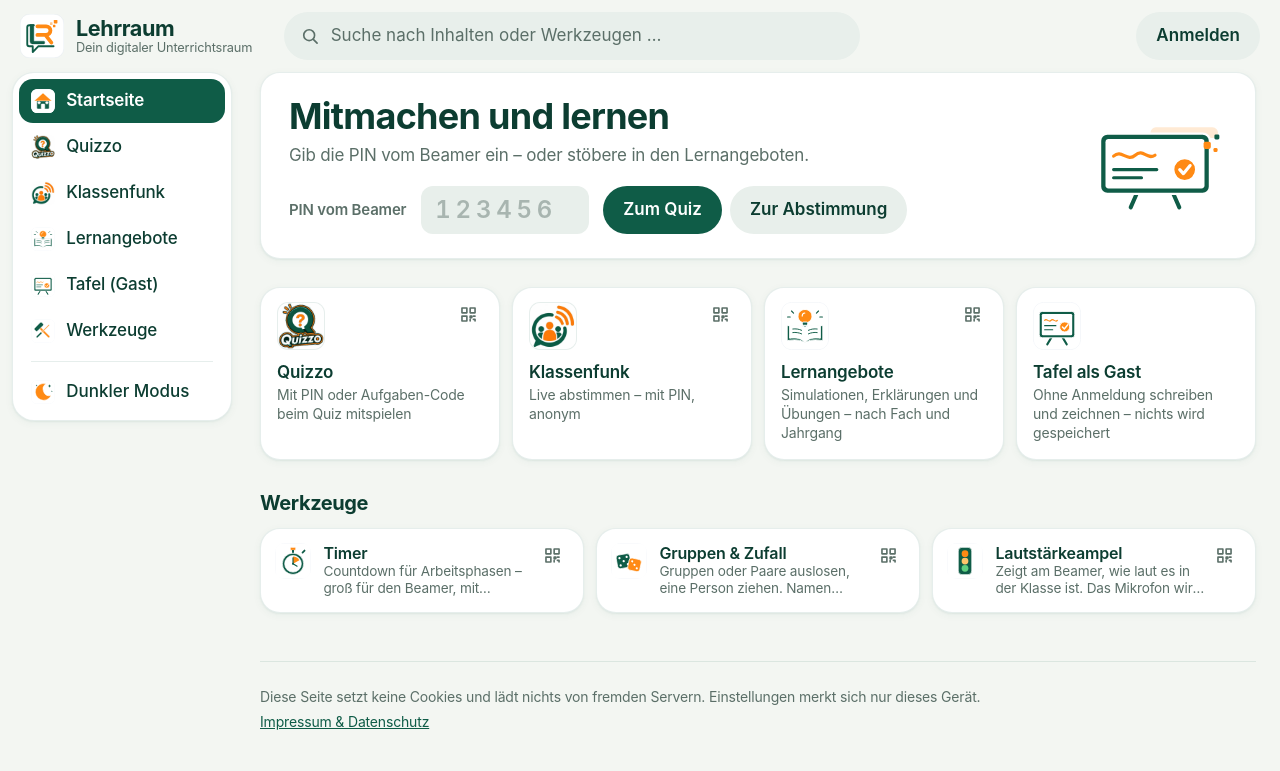
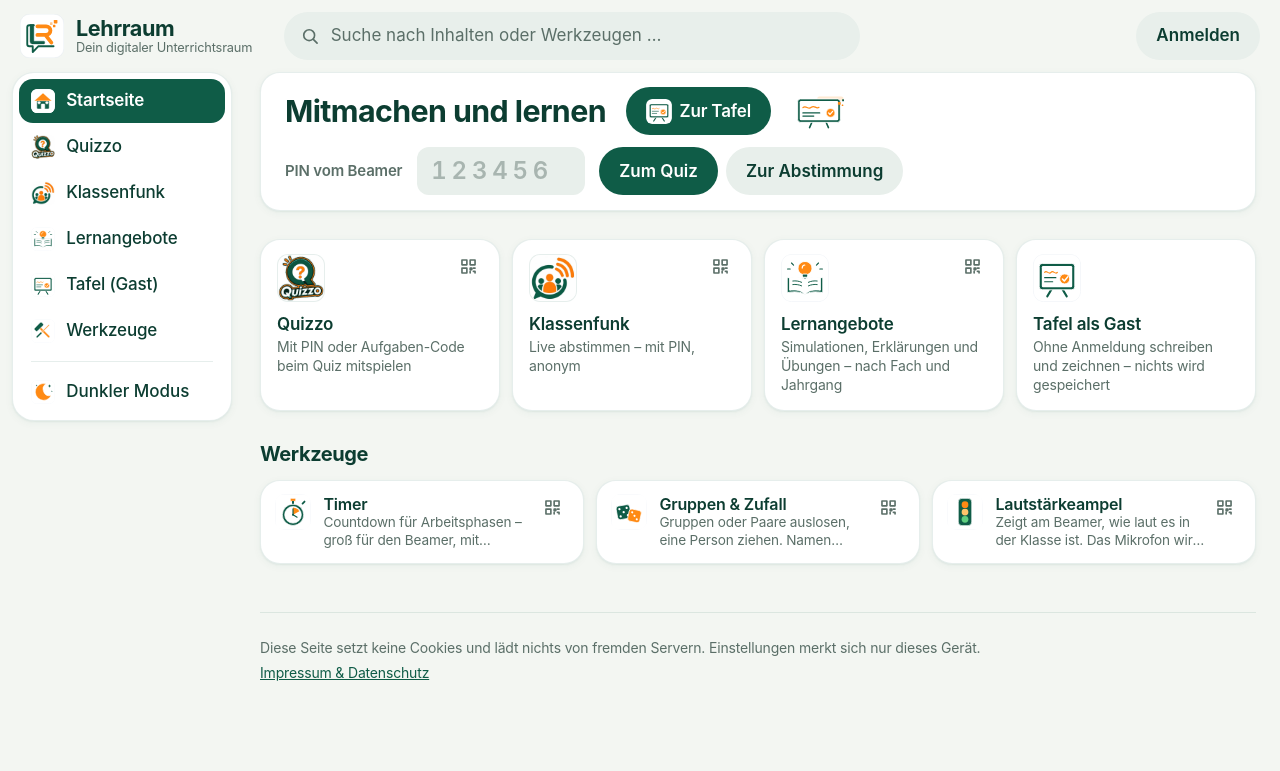
Before and after one commit to Kt-gymbruvi/Kt-gymbruvi.github.io, a plain HTML site: page index.html in a window 1280 px wide. Drawn offline with Linux system fonts and the light colour scheme.

Commit message:
Startseite: Willkommensfeld als schmale Zeile mit Tafel-Knopf und Tafel-Bild, Untersatz entfernt
Co-Authored-By: Claude Sonnet 5.5 <noreply@anthropic.com>

```diff
--- a/index.html
+++ b/index.html
@@ -49,10 +49,12 @@
         <h1 class="unsichtbar">Lehrraum</h1>
 
         <section class="begruessung" aria-labelledby="begruessung-titel">
+          <div class="begruessung-kopf">
+            <h2 id="begruessung-titel"></h2>
+            <a class="knopf" id="begruessung-knopf" href="#"></a>
+            <div class="begruessung-bild" id="begruessung-bild" aria-hidden="true"></div>
+          </div>
           <div class="begruessung-text">
-            <h2 id="begruessung-titel"></h2>
-            <p id="begruessung-zeile"></p>
-            <a class="knopf nur-lehrkraft" id="begruessung-knopf" href="#"></a>
             <form id="pin-form" class="pin-form nur-gast" novalidate>
               <label for="pin">PIN vom Beamer</label>
               <input id="pin" type="text" inputmode="numeric" autocomplete="off" maxlength="6" placeholder="123456" aria-describedby="pin-fehler" />
@@ -63,7 +65,6 @@
               <p id="pin-fehler" class="fehler" role="alert" hidden></p>
             </form>
           </div>
-          <div class="begruessung-bild" id="begruessung-bild" aria-hidden="true"></div>
         </section>
 
         <section aria-labelledby="links-titel">
--- a/js/app.js
+++ b/js/app.js
@@ -176,7 +176,6 @@
 
   function zeichneBegruessung() {
     $('begruessung-titel').textContent = lehrkraft ? SEITE.willkommen || 'Willkommen!' : SEITE.gastTitel || 'Mitmachen und lernen'
-    $('begruessung-zeile').textContent = (lehrkraft ? SEITE.willkommenText : SEITE.gastText) || ''
     const tafel = NAVIGATION.find((n) => n.symbol === 'bildschirm' && n.adresse && sichtbar(n))
     const knopf = $('begruessung-knopf')
     knopf.textContent = ''
--- a/startseite.css
+++ b/startseite.css
@@ -20,34 +20,37 @@ body[data-rolle='lehrkraft'] .nur-gast {
 /* ---------- Begrüßung: weiße Karte, großer Titel ---------- */
 .hauptbereich > .begruessung {
   display: flex;
-  align-items: center;
-  gap: 1.25rem;
+  flex-direction: column;
+  align-items: stretch;
+  gap: 0.75rem;
   margin-top: 0;
-  padding: 1.5rem 1.75rem;
+  padding: 0.9rem 1.5rem;
   border: 1px solid var(--haarlinie);
   border-radius: var(--radius-gross);
   background: var(--flaeche);
   box-shadow: var(--schatten-klein);
   overflow: hidden;
 }
+.begruessung-kopf {
+  display: flex;
+  align-items: center;
+  flex-wrap: wrap;
+  gap: 0.5rem 1.25rem;
+}
 .begruessung-text {
-  flex: 1;
   min-width: 0;
+}
+.begruessung-text:not(:has(.pin-form:not([hidden]))) {
+  display: none;
 }
 .begruessung h2 {
   margin: 0;
-  font-size: clamp(1.6rem, 3vw, 2.25rem);
+  font-size: clamp(1.4rem, 2.6vw, 1.9rem);
   line-height: 1.1;
 }
-.begruessung p {
-  max-width: 40rem;
-  margin: 0.4rem 0 1.1rem;
-  color: var(--text-2);
-  font-size: 1.0625rem;
-}
 .begruessung-bild {
-  flex: 0 1 9rem;
-  min-width: 0;
+  flex: 0 0 auto;
+  width: 3.5rem;
 }
 .begruessung-bild svg,
 .begruessung-bild img {
@@ -594,15 +597,12 @@ a.kachel:active {
 }
 
 /* ---------- Schmale Bildschirme ---------- */
-@media (max-width: 60rem) {
-  /* iPad hochkant: die Zeichnung nimmt nur Platz weg */
-  .begruessung-bild {
-    display: none;
-  }
-}
 @media (max-width: 40rem) {
   .hauptbereich > .begruessung {
-    padding: 1.25rem;
+    padding: 0.9rem 1rem;
+  }
+  .begruessung-bild {
+    width: 2.75rem;
   }
   .pin-form label {
     flex-basis: 100%;
```
